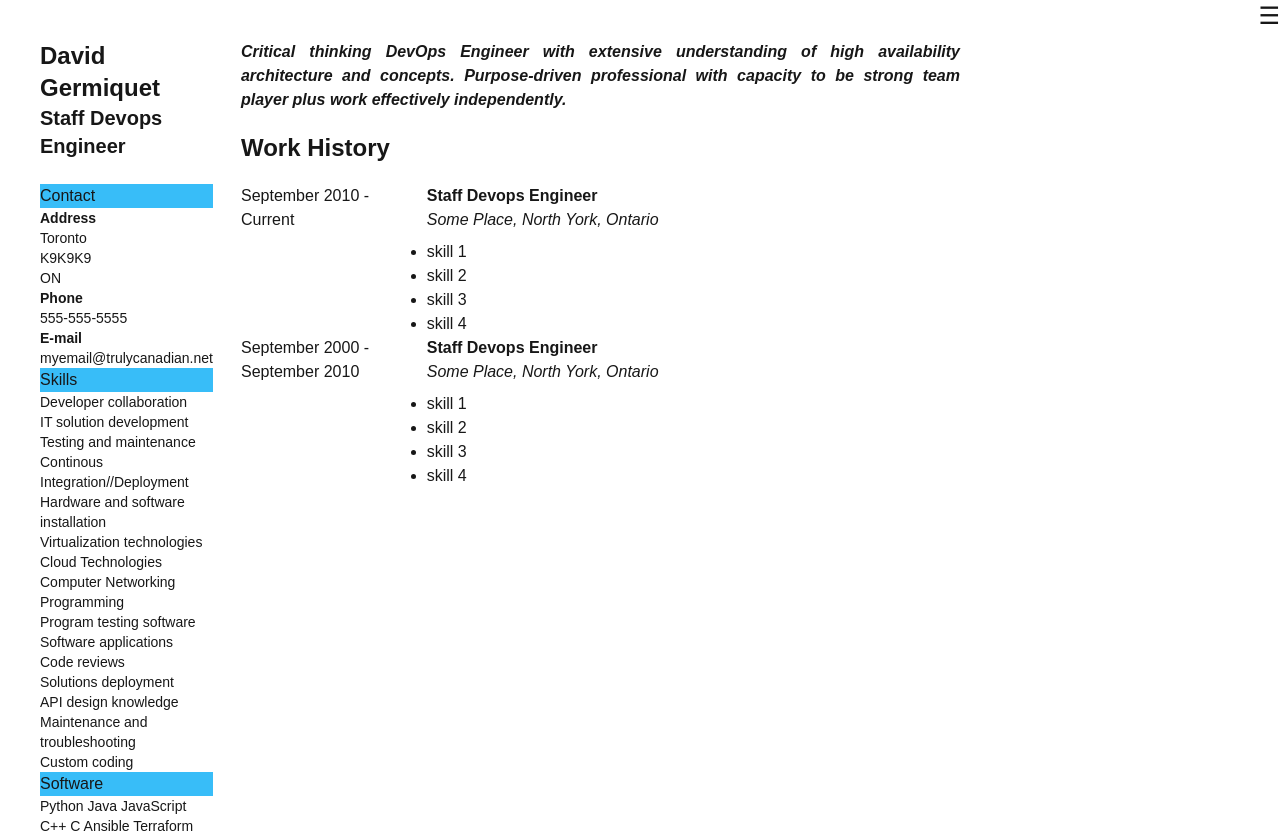
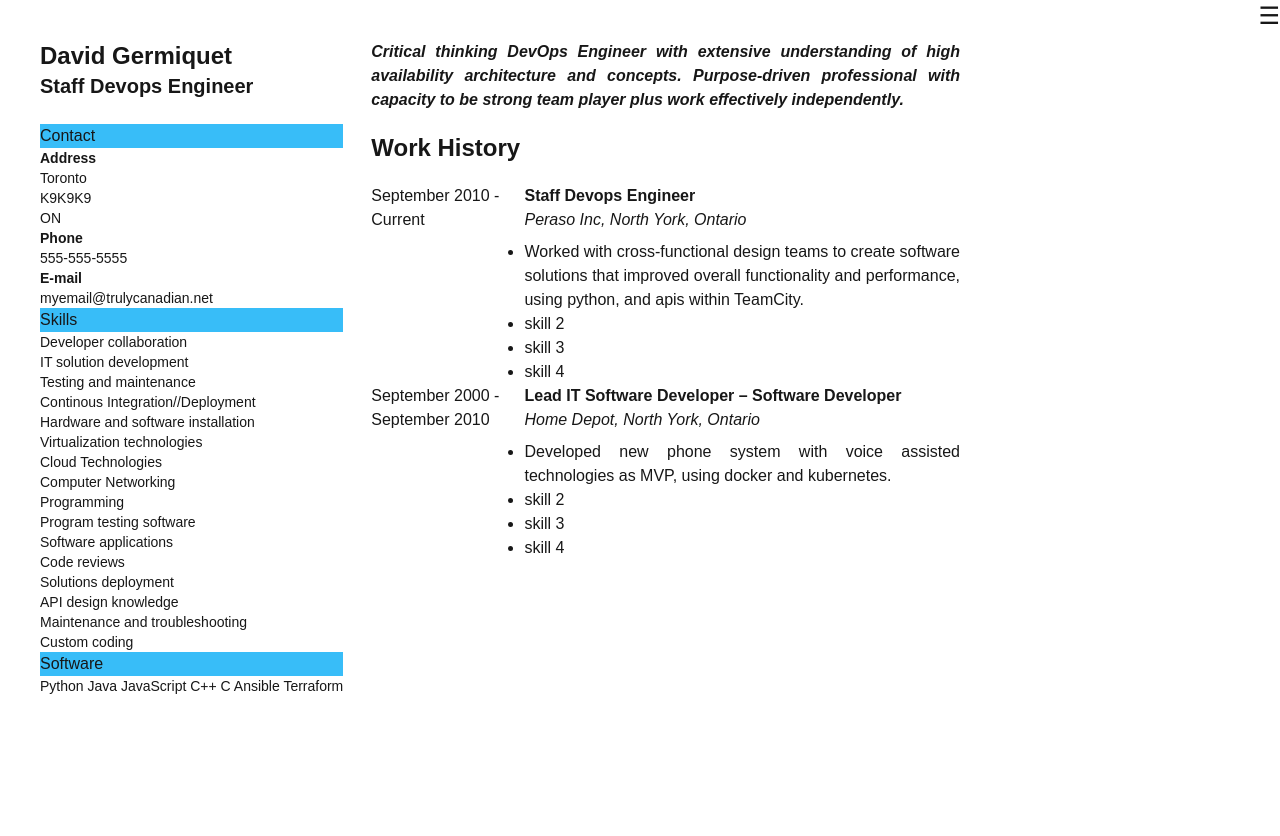
Before and after one commit to davegermiquet/typescriptresumeexample, a Next.js app: page /resume in a window 1280 px wide. After the commit the page ends 800 px from the top, so only its background shows below. Built offline with nearby package versions, Linux system fonts and the light colour scheme.

Commit message:
Add screen size customization

```diff
--- a/app/resume/data.json
+++ b/app/resume/data.json
@@ -10,19 +10,19 @@
     },
     "job_experience" : [{
         "role": "Staff Devops Engineer",
-        "place":"Some Place, North York, Ontario",
+        "place":"Peraso Inc, North York, Ontario",
         "date":"September 2010 - Current",
         "skills" : [
-         "skill 1",
+         "Worked with cross-functional design teams to create software solutions that improved overall functionality and performance, using python, and apis within TeamCity.",
          "skill 2",
          "skill 3",
          "skill 4"
         ]},{
-        "role": "Staff Devops Engineer",
-        "place":"Some Place, North York, Ontario",
+        "role": "Lead IT Software Developer – Software Developer",
+        "place":"Home Depot, North York, Ontario",
         "date":"September 2000 - September 2010",
         "skills": [
-            "skill 1",
+            "Developed new phone system with voice assisted technologies as MVP, using docker and kubernetes.",
             "skill 2",
             "skill 3",
             "skill 4"
--- a/app/resume/page.tsx
+++ b/app/resume/page.tsx
@@ -9,8 +9,8 @@ export default  function resume() {
     return (
       <div className="div_main">
         <main className="main_class">
-            <div className="flex flex-row mr-40 ml-5  mt-10">
-              <div className="flex flex-col text-left pl-5 pr-7">
+            <div className="flex-none lg:flex lg:flex-row mr-40 ml-5  mt-10">
+              <div className="flex-none lg:flex lg:flex-col text-left pl-5 pr-7 mb-10">
               <div className="">
                <Contact/>
                   <ListSkills/>
```
